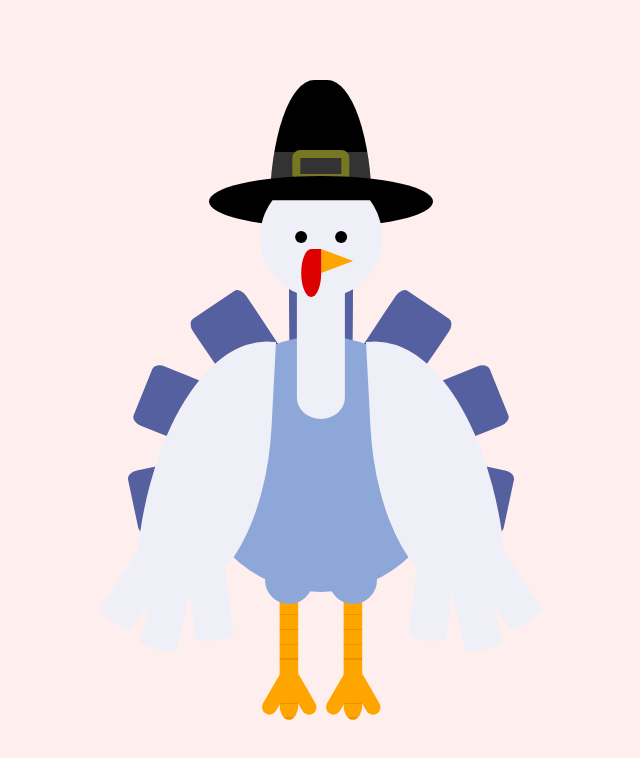
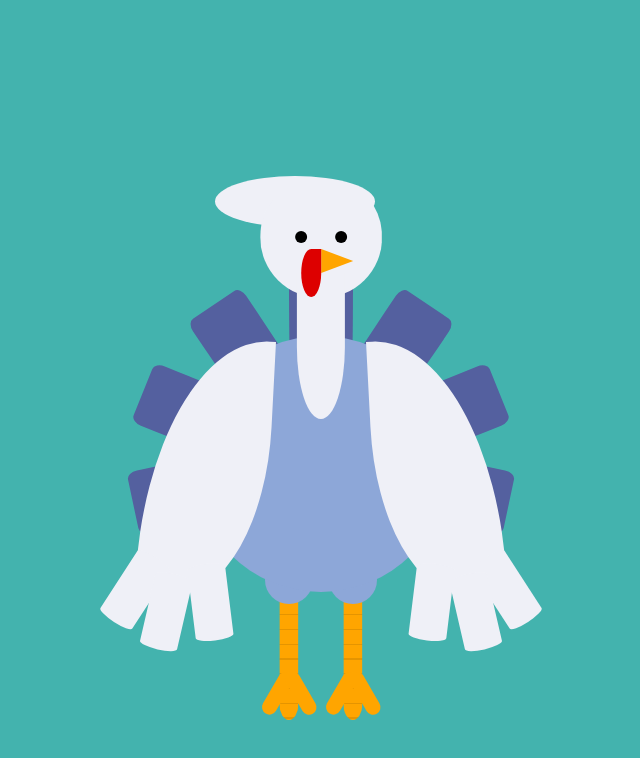
Before and after one commit to 528-cyber/TurkeyTime, a plain HTML site: page index.html in a window 1280 px wide. Shown: the whole page, without its empty margins (319-959 px from the left). Drawn offline with Linux system fonts and the light colour scheme.

Commit message:
made head thing

```diff
--- a/index.html
+++ b/index.html
@@ -10,7 +10,7 @@
         html,
         body {
             overflow: hidden;
-            background: #fee;
+            background: #43B3AE;
         }
 
         .cartoon {
@@ -117,7 +117,7 @@
             top: 80%;
             left: 50%;
             transform: translate(-50%, 0);
-            border-radius: 0 0 100% 100% / 30%;
+            border-radius: 0 0 100% 100% / 100%;
         }
 
         .eye {
@@ -191,37 +191,12 @@
 
 
         .hat-bottom {
-            width: 35%;
+            width: 25%;
             height: 8%;
-            border-radius: 50%;
-            background: black;
+            border-radius: 200%;
+            background: var(--white1);
             top: 15%;
-            left: 50%;
-            transform: translate(-50%, 0);
-        }
-
-        .hat-top {
-            width: 16%;
-            height: 20%;
-            background: black;
-            box-shadow: inset 0 -7vmin #fff3;
-            border-radius: 100% / 230% 230% 0% 0%;
-            top: 0;
-            left: 50%;
-            transform: translate(-50%, 0);
-        }
-
-
-        .hat-top::before {
-            content: "";
-            display: block;
-            position: absolute;
-            width: 40%;
-            height: 2vmin;
-            border: 1vmin solid #772;
-            border-radius: 1vmin;
-            bottom: 3.25vmin;
-            left: 50%;
+            left: 46%;
             transform: translate(-50%, 0);
         }
 
@@ -229,17 +204,13 @@
         .tail {
             width: 10%;
             height: 30%;
-            background: var(--orange1);
+            background: var(--blue1);
             border-radius: 20% / 10% 10% 170% 170%;
 
             transform-origin: 50% 100%;
             top: 30%;
             left: 50%;
             transform: translate(-50%, 0);
-        }
-
-        .tail {
-            background: var(--blue1);
         }
 
 
@@ -275,6 +246,7 @@
 
 <body>
     <div class="cartoon">
+        <div class="tail2"></div>
         <div class="tail"></div>
         <div class="tail"></div>
         <div class="tail"></div>
```
